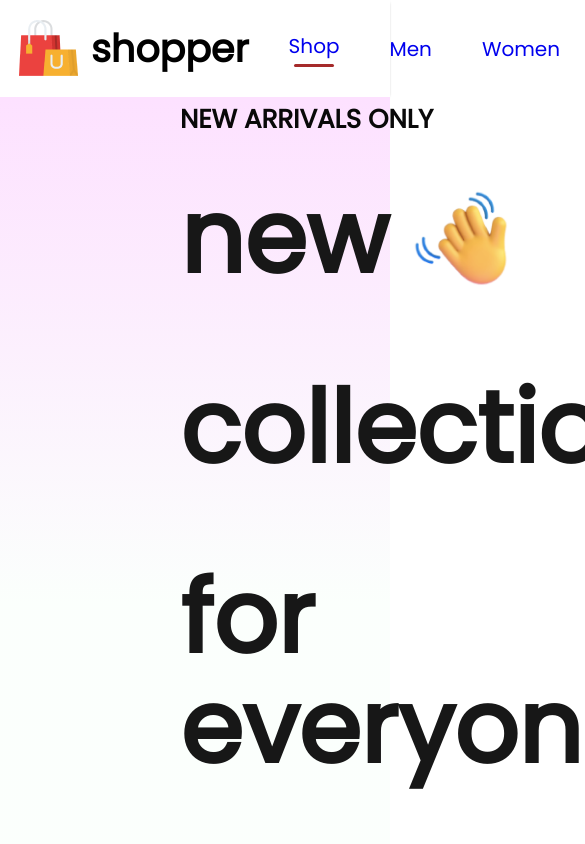
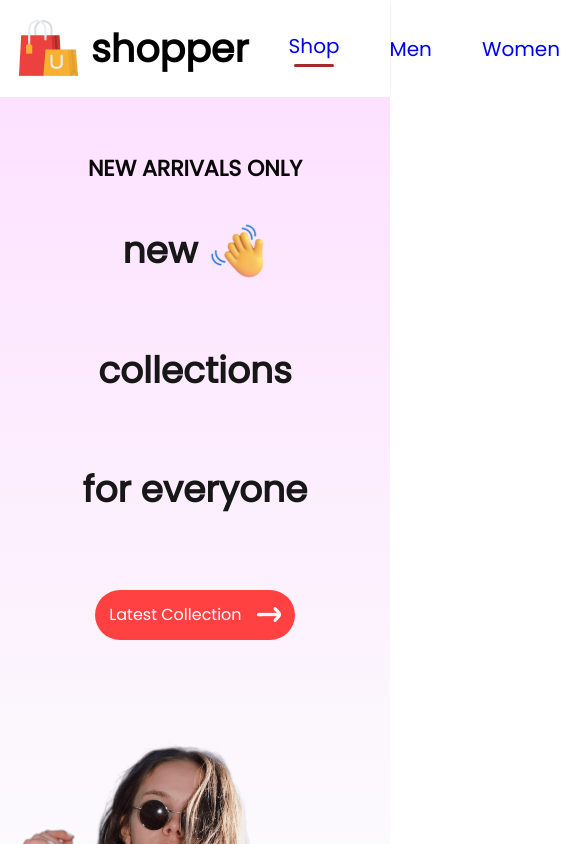
Before and after one commit to AnjaliSavalkar/shopper, a React (Create React App) app in the folder frontend/: page / in a window 390 px wide. Shown: the top 844 px of the page, 585 px wide, since content can reach past the window. Built offline with nearby package versions, Linux system fonts and the light colour scheme; no server answers.

Commit message:
Update Hero.css

```diff
--- a/frontend/src/Components/Hero/Hero.css
+++ b/frontend/src/Components/Hero/Hero.css
@@ -2,27 +2,36 @@
   height: 100vh;
   background: linear-gradient(180deg, #fde1ff, #e1ffea22 60%);
   display: flex;
+  flex-direction: row;
+  align-items: center;
+  justify-content: space-between;
+  padding: 0 100px;
+  gap: 50px;
+  box-sizing: border-box;
 }
+
 .hero-left {
   flex: 1;
   display: flex;
   flex-direction: column;
   justify-content: center;
   gap: 20px;
-  padding-left: 180px;
+  padding-left: 80px;
   line-height: 1.1;
 }
+
 .hero-left h2 {
   color: #090909;
   font-size: 26px;
   font-weight: 600;
 }
+
 .hero-left p {
   color: #171717;
   font-size: 100px;
   font-weight: 700;
-  margin: 30px 0; /* Adds space above & below the text */
-  line-height: 1.1; /* Keeps text height tight but readable */
+  margin: 30px 0;
+  line-height: 1.1;
 }
 
 .hero-hand-icon {
@@ -30,9 +39,11 @@
   align-items: center;
   gap: 20px;
 }
+
 .hero-hand-icon img {
   width: 105px;
 }
+
 .hero-latest-btn {
   display: flex;
   justify-content: center;
@@ -46,6 +57,8 @@
   color: white;
   font-size: 22px;
   font-weight: 500;
+  cursor: pointer;
+  transition: background-color 0.3s ease;
 }
 
 .hero-right {
@@ -54,3 +67,69 @@
   align-items: center;
   justify-content: center;
 }
+
+/* ------------------ Media Queries ------------------ */
+
+@media (max-width: 1024px) {
+  .hero {
+    flex-direction: column;
+    padding: 60px 40px;
+    text-align: center;
+    height: auto;
+  }
+
+  .hero-left {
+    padding-left: 0;
+    align-items: center;
+  }
+
+  .hero-left p {
+    font-size: 70px;
+  }
+
+  .hero-latest-btn {
+    width: 250px;
+    height: 60px;
+    font-size: 20px;
+  }
+}
+
+@media (max-width: 768px) {
+  .hero-left p {
+    font-size: 50px;
+  }
+
+  .hero-left h2 {
+    font-size: 22px;
+  }
+
+  .hero-hand-icon img {
+    width: 80px;
+  }
+
+  .hero-latest-btn {
+    width: 220px;
+    height: 55px;
+    font-size: 18px;
+  }
+}
+
+@media (max-width: 480px) {
+  .hero-left p {
+    font-size: 36px;
+  }
+
+  .hero-latest-btn {
+    width: 200px;
+    height: 50px;
+    font-size: 16px;
+  }
+
+  .hero-hand-icon {
+    gap: 10px;
+  }
+
+  .hero-hand-icon img {
+    width: 60px;
+  }
+}
```
